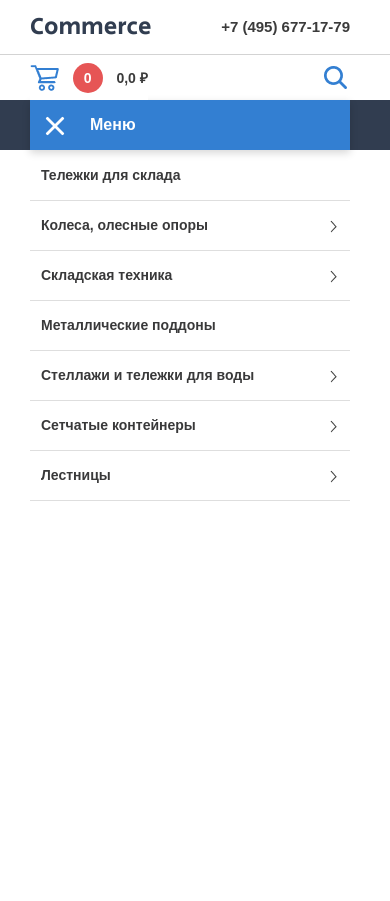
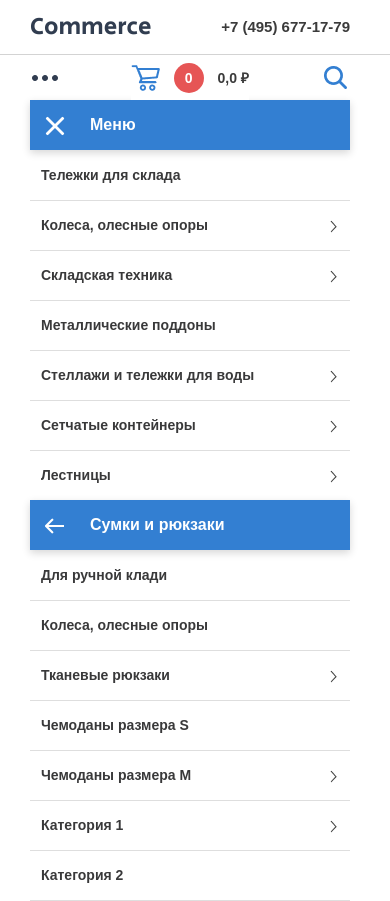
Before and after one commit to Rizotta/test-tasks, a PHP site: page / in a window 390 px wide. Before the commit the page ends 501 px from the top, so only its background shows below. Run offline with PHP 8.4, Linux system fonts and the light colour scheme; some web fonts are replaced.

Commit message:
Added menu extension-2 for mobile version

```diff
--- a/test03/index.html
+++ b/test03/index.html
@@ -69,7 +69,7 @@
 
             </div>
             <div class="header-mob__bottom center">
-                <button class="btn menu"></button>
+                <button class="btn menu-btn"></button>
                 <button class="btn busket">
                     <img class="logo" src="images/basket-mob.png" alt="busket-mob">
                     <span class="positions"><span class="count">0</span></span>
@@ -103,11 +103,11 @@
             <li class="item item-stealthy"><a href="#">Пункт меню</a></li>
             <li class="item"><a href="#">. . .</a></li>
         </ul>
-
-        <section class="menu-mob center">
+    </nav>
+    <section class="main-menu-mob center">
         <ul>
-                <li class="item-mob main-item"><a class="close-menu" href="#"></a>Меню</li>
-                <li class="item-mob menu-more"><a class="item-link" href="#">Тележки для склада </a></li>
+            <li class="item-mob main-item"><a class="btn close-menu" href="#"></a>Меню</li>
+            <li class="item-mob menu-more"><a class="item-link" href="#">Тележки для склада</a></li>
             <li class="item-mob menu-more"><a class="item-link" href="#">Колеса, олесные опоры</a></li>
             <li class="item-mob"><a class="item-link" href="#">Складская техника</a></li>
             <li class="item-mob menu-more"><a class="item-link" href="#">Металлические поддоны</a></li>
@@ -115,9 +115,19 @@
             <li class="item-mob menu-more"><a class="item-link" href="#">Сетчатые контейнеры</a></li>
             <li class="item-mob"><a class="item-link" href="#">Лестницы</a></li>
         </ul>
-        </div>
     </section>
-</nav>
 
+    <section class="second-menu-mob center">
+        <ul>
+            <li class="item-mob main-item"><a class="btn previous-menu" href="#"></a>Сумки и рюкзаки</li>
+            <li class="item-mob"><a class="item-link" href="#">Для ручной клади</a></li>
+            <li class="item-mob menu-more"><a class="item-link" href="#">Колеса, олесные опоры</a></li>
+            <li class="item-mob"><a class="item-link" href="#">Тканевые рюкзаки</a></li>
+            <li class="item-mob menu-more"><a class="item-link" href="#">Чемоданы размера S</a></li>
+            <li class="item-mob menu-more"><a class="item-link" href="#">Чемоданы размера M</a></li>
+            <li class="item-mob"><a class="item-link" href="#">Категория 1</a></li>
+            <li class="item-mob"><a class="item-link" href="#">Категория 2</a></li>
+        </ul>
+    </section>
 </body>
 </html>
--- a/test03/style/style.css
+++ b/test03/style/style.css
@@ -23,7 +23,7 @@
     align-items: center;
 }
 
-header-top__left {
+.header-top__left {
     display: flex;
 }
 
@@ -299,11 +299,12 @@ header-top__left {
     background-color: #fff;
 }
 
-.header-mob__bottom .menu {
+.header-mob__bottom .menu-btn {
     background: url(../images/menu.png) center no-repeat;
     width: 30px;
     height: 45px;
 }
+
 
 .header-mob__bottom .logo {
     vertical-align: middle;
@@ -413,10 +414,6 @@ header-top__left {
 
 /*   --- Menu mobile --- */
 
-.menu-mob {
-    display: none;
-}
-
 .item-mob {
     list-style-type: none;
 }
@@ -452,14 +449,21 @@ header-top__left {
     color: #fff;
 }
 
-.main-item .close-menu {
-    background: url(../images/close-mob.png) 15px center no-repeat;
+.main-item .btn {
     width: 30px;
     height: 30px;
     display: inline-block;
     vertical-align: middle;
     margin-right: 19px;
     padding-left: 11px;
+}
+
+.main-item .close-menu {
+    background: url(../images/close-mob.png) 15px center no-repeat;
+}
+
+.main-item .previous-menu {
+    background: url(../images/arrow-left-mob.png) 15px center no-repeat;
 }
 
 .menu-more:after {
@@ -574,7 +578,7 @@ header-top__left {
     .menu {
         display: none;
     }
-    .menu-mob {
-        display: block;
+    nav {
+        display: none;
     }
 }
```
Lines whose indentation alone changed are shown as unchanged.
